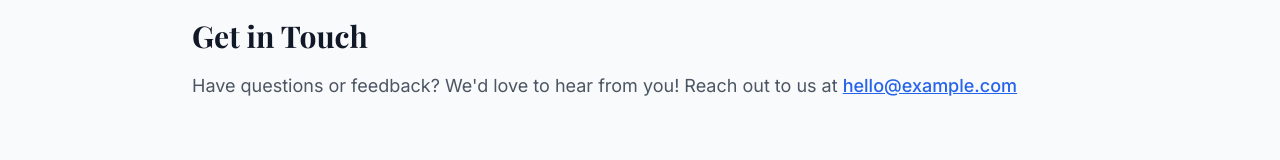
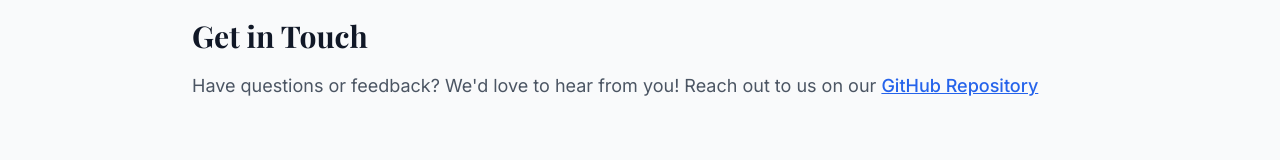
Before and after one commit to azurewood/blog-system, a Next.js app in the folder frontend/: page /about in a window 1280 px wide. Shown: the part 993-1153 px from the top of the page. Built offline with nearby package versions, Linux system fonts and the light colour scheme; no server answers.

Commit message:
github code link

```diff
--- a/frontend/app/about/page.tsx
+++ b/frontend/app/about/page.tsx
@@ -55,9 +55,14 @@ export default function AboutPage() {
         </h2>
 
         <p className="text-gray-600">
-          Have questions or feedback? We'd love to hear from you! Reach out to us at{' '}
-          <a href="mailto:hello@example.com" className="text-blue-600 hover:text-blue-700">
-            hello@example.com
+          Have questions or feedback? We'd love to hear from you! Reach out to us on our{' '}
+          <a
+            href="https://github.com/azurewood/blog-system"
+            target="_blank"
+            rel="noopener noreferrer"
+            className="text-blue-600 hover:text-blue-700 font-medium"
+          >
+            GitHub Repository
           </a>
         </p>
       </div>
```
